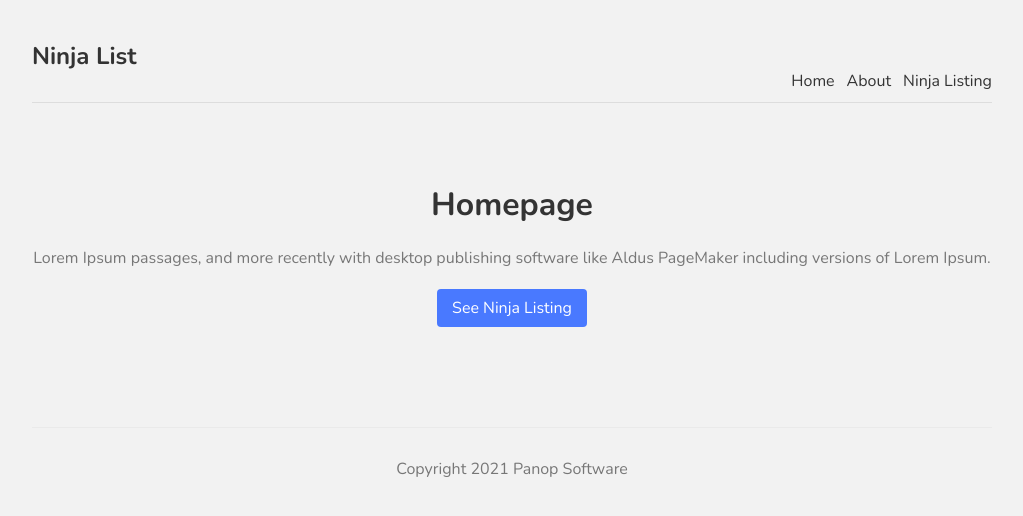
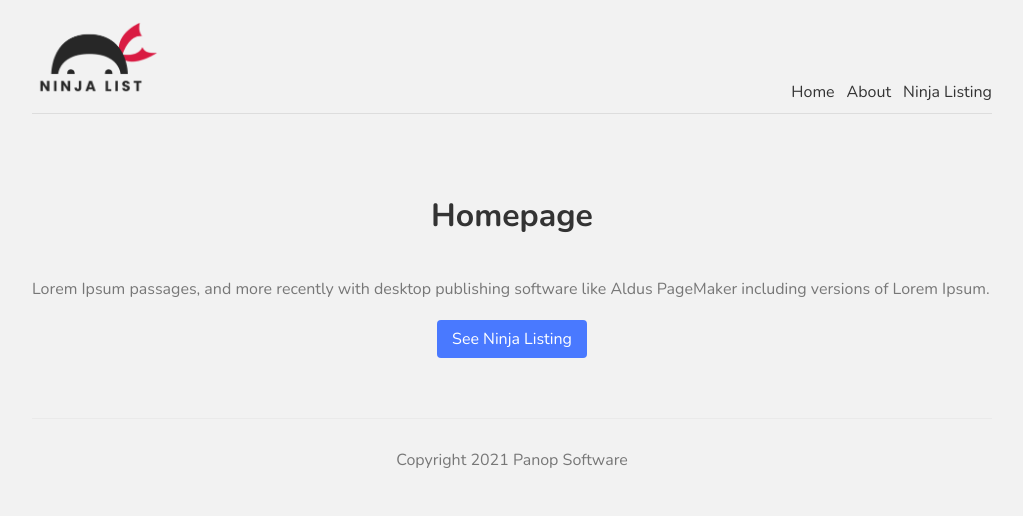
Before and after one commit to dougwperez/Nextjs-Template, a Next.js app: page / in a window 1280 px wide. Shown: the top 516 px of the page, without its empty margins (128-1151 px from the left). Built offline with nearby package versions, Linux system fonts and the light colour scheme.

Commit message:
part 9 done

```diff
--- a/components/Navbar.js
+++ b/components/Navbar.js
@@ -1,10 +1,11 @@
 import Link from "next/link";
+import Image from "next/image";
 
 const Navbar = () => {
   return (
     <nav>
       <div className="logo">
-        <h1>Ninja List</h1>
+        <Image src="/logo.png" width={128} height={77} />
       </div>
       <Link href="/">
         <a>Home</a>
--- a/pages/index.js
+++ b/pages/index.js
@@ -7,15 +7,21 @@ import Link from "next/link";
 
 export default function Home() {
   return (
-    <div className={styles.title}>
-      <h1>Homepage</h1>
+    <>
+      <Head>
+        <title>Ninja List | Home</title>
+        <meta name="keywords" content="ninjas" />
+      </Head>
+      <div>
+        <h1 className={styles.title}>Homepage</h1>
         <p className={styles.text}>
-        Lorem Ipsum passages, and more recently with desktop publishing software
-        like Aldus PageMaker including versions of Lorem Ipsum.
+          Lorem Ipsum passages, and more recently with desktop publishing
+          software like Aldus PageMaker including versions of Lorem Ipsum.
         </p>
         <Link href="/ninjas">
           <a className={styles.btn}>See Ninja Listing</a>
         </Link>
       </div>
+    </>
   );
 }
```
Also changed, not shown: pages/about.js (+12 -4 lines), public/logo.png (added). Lines whose indentation alone changed are shown as unchanged.
